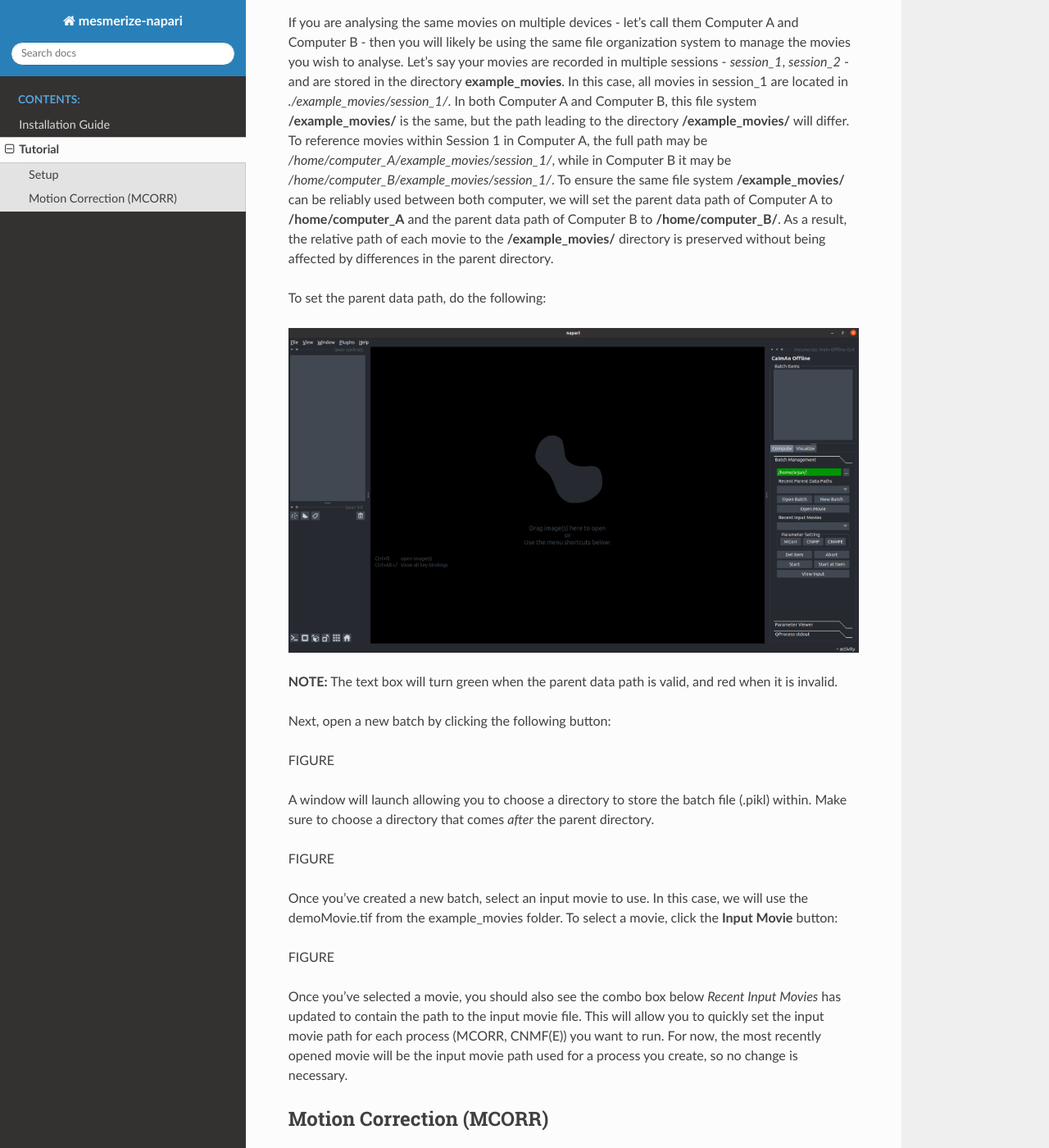
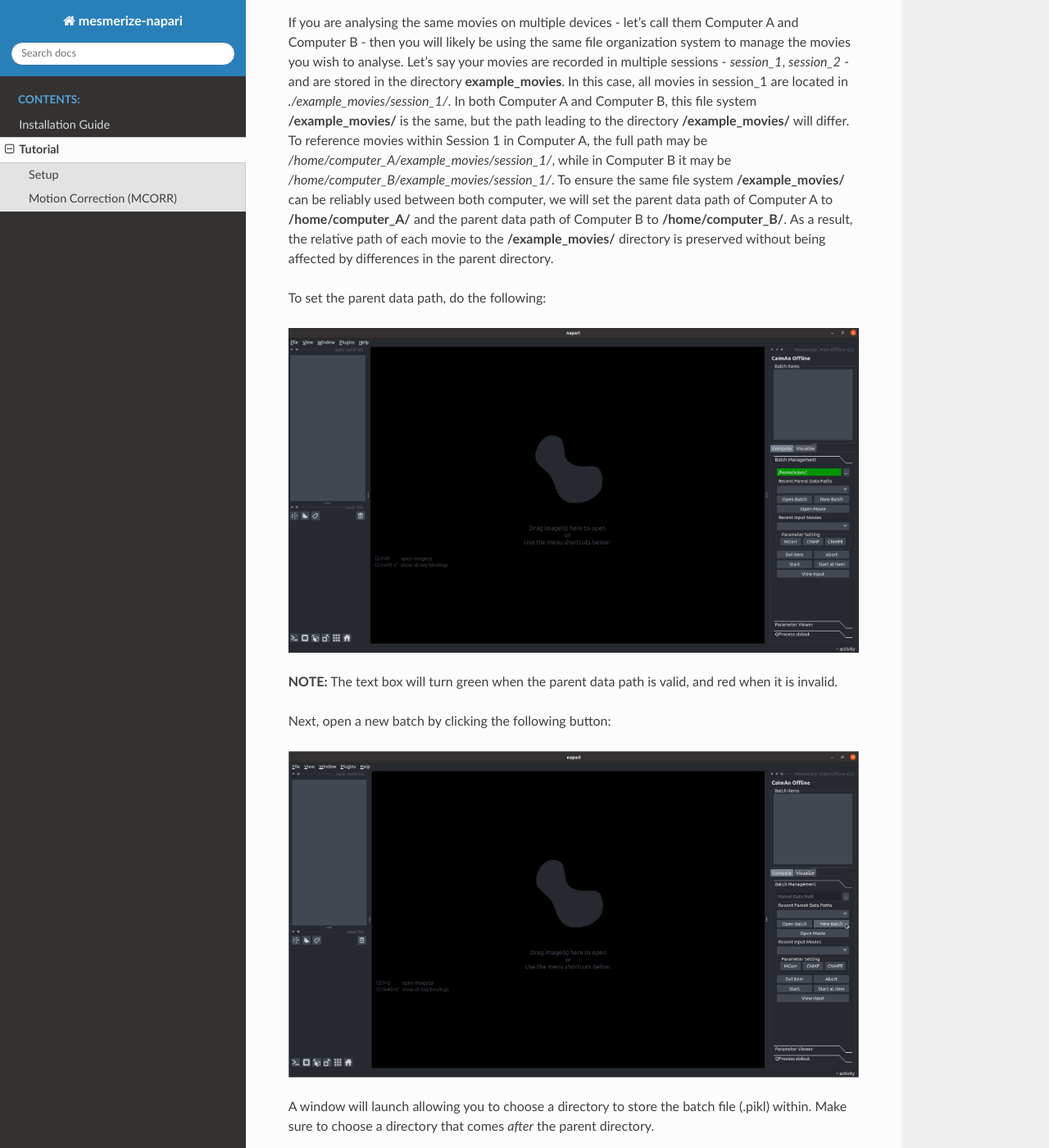
Before and after one commit to nel-lab/mesmerize-napari, a Sphinx documentation site: the page built from docs/source/tutorial.rst, in a window 1280 px wide and 1400 px high, scrolled down 2083 px. Shown: the whole window at 82% size. Built offline with Sphinx 7.4.7 and the Read the Docs theme 2.0.0, drawn with Linux system fonts in a browser that asks for light colours; pages that are not in the unit, such as notebooks, are missing from menus; some of the changed text lies outside the part shown.

Commit message:
finish setup portion of tutorial. starting mcorr

```diff
--- a/docs/source/tutorial.rst
+++ b/docs/source/tutorial.rst
@@ -44,7 +44,7 @@
 directory **/example_movies/** will differ. To reference movies within Session 1 in Computer A,
 the full path may be */home/computer_A/example_movies/session_1/*, while in Computer B it may be
 */home/computer_B/example_movies/session_1/*. To ensure the same file system **/example_movies/** can be reliably
-used between both computer, we will set the parent data path of Computer A to **/home/computer_A** and the
+used between both computer, we will set the parent data path of Computer A to **/home/computer_A/** and the
 parent data path of Computer B to **/home/computer_B/**. As a result, the relative path of each movie to the
 **/example_movies/** directory is preserved without being affected by differences in the parent directory.
 
@@ -56,20 +56,24 @@
 
 Next, open a new batch by clicking the following button:
 
-FIGURE
+.. figure:: ./images/tutorial/open_new_batch.png
 
 A window will launch allowing you to choose a directory to store the batch file (.pikl) within.
 Make sure to choose a directory that comes *after* the parent directory.
 
-FIGURE
+.. figure:: ./images/tutorial/save_new_batch.png
 
 Once you've created a new batch, select an input movie to use. In this case, we will use the
 demoMovie.tif from the example_movies folder. To select a movie, click the **Input Movie** button:
 
-FIGURE
+.. figure:: ./images/tutorial/select_input_movie.png
 
 Once you've selected a movie, you should also see the combo box below *Recent Input Movies* has
-updated to contain the path to the input movie file. This will allow you to quickly set the
+updated to contain the path to the input movie file.
+
+.. figure:: ./images/tutorial/recent_input_movies.png
+
+This will allow you to quickly set the
 input movie path for each process (MCORR, CNMF(E)) you want to run. For now, the most recently
 opened movie will be the input movie path used for a process you create, so no change is necessary.
 
```
Also changed, not shown: docs/source/images/tutorial/open_new_batch.png (added), docs/source/images/tutorial/recent_input_movies.png (added), docs/source/images/tutorial/save_new_batch.png (added), docs/source/images/tutorial/select_input_movie.png (added).
